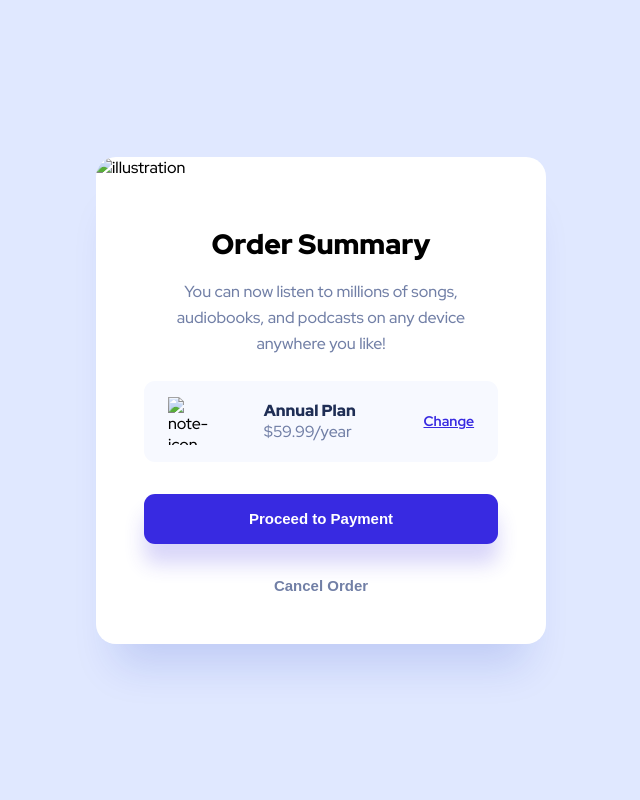
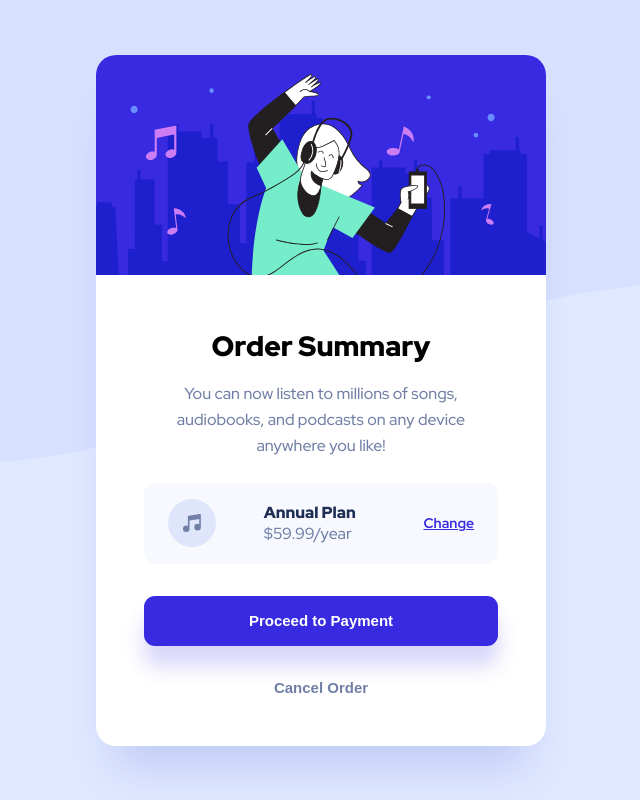
Before and after one commit to anibolokadze/Order-summary-component, a plain HTML site: page index.html in a window 1536 px wide. Shown: the whole page, without its empty margins (447-1087 px from the left). Drawn offline with Linux system fonts and the light colour scheme; the site is published under a folder, as on GitHub Pages, so addresses that start at the root find nothing.

Commit message:
image changes

```diff
--- a/index.html
+++ b/index.html
@@ -9,14 +9,14 @@
 </head>
 <body>
         <div class="main-container">
-                <img src="/images/illustration-hero.svg" alt="illustration" class="img-wrapper">
+                <img src="images/illustration-hero.svg" alt="illustration" class="img-wrapper">
                 <div class="info-container">
                     <section class="header-container">
                         <h1>Order Summary</h1>
                         <p>You can now listen to millions of songs, audiobooks, and podcasts on any device anywhere you like!</p>
                     </section>
                     <section class="plan-container">
-                        <img src="/images/icon-music.svg" alt="note-icon">
+                        <img src="images/icon-music.svg" alt="note-icon">
                             <div class="plan-info">
                                 <h3>Annual Plan</h3>
                                 <p>$59.99/year</p>
--- a/style.css
+++ b/style.css
@@ -5,7 +5,7 @@
     box-sizing: border-box;
 }
 body{
-    background-image: url(/pattern-background-mobile.svg);
+    background-image: url(images/pattern-background-mobile.svg);
     background-repeat: no-repeat;
     background-attachment: fixed;
     background-size:  100%;
@@ -144,7 +144,7 @@ a:hover{
 /* responsive */
 @media (min-width:1440px) {
     body{
-        background-image: url(/pattern-background-desktop.svg);
+        background-image: url(images/pattern-background-desktop.svg);
     }
     .main-container{
         max-width: 450px;
```
